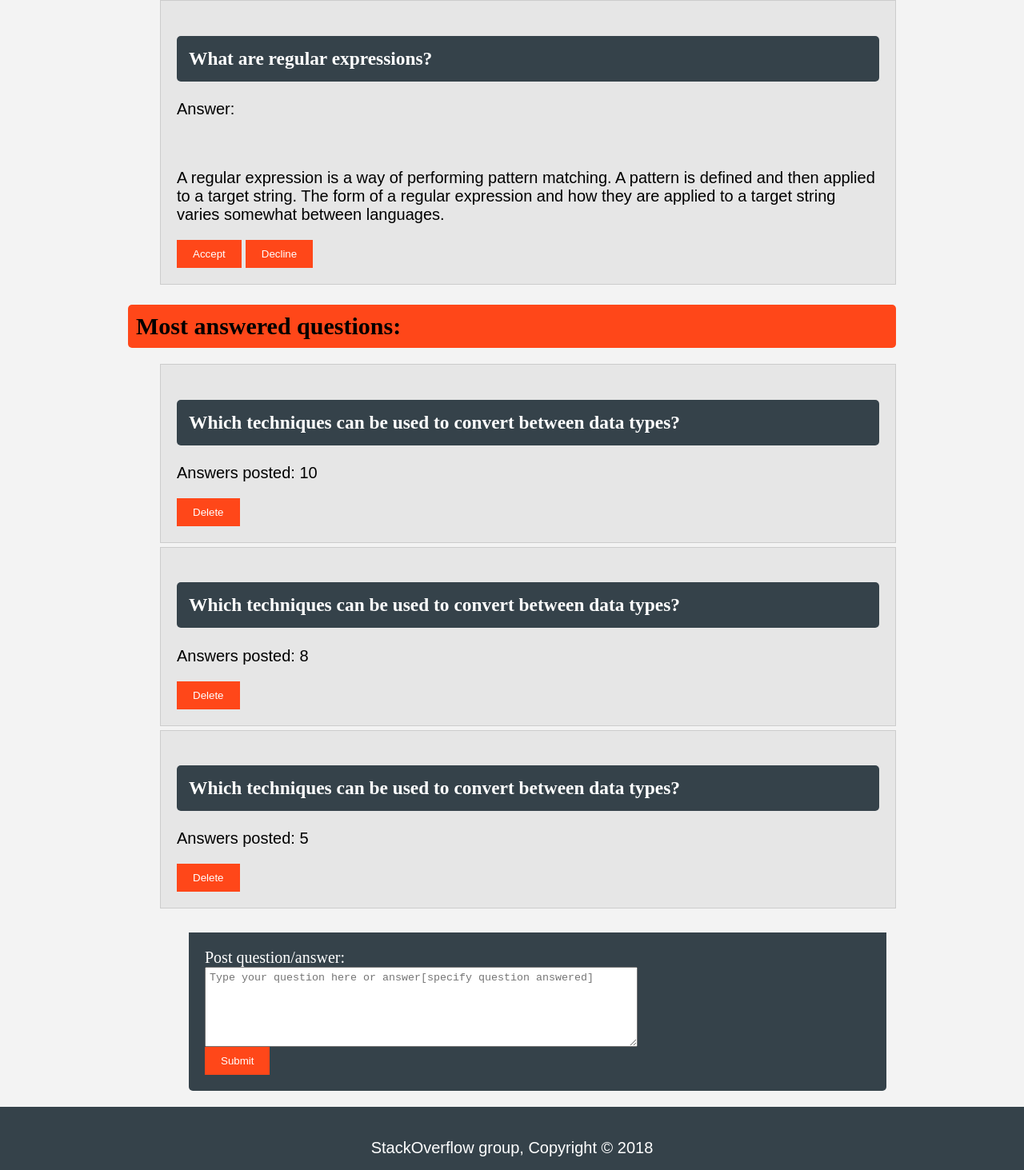
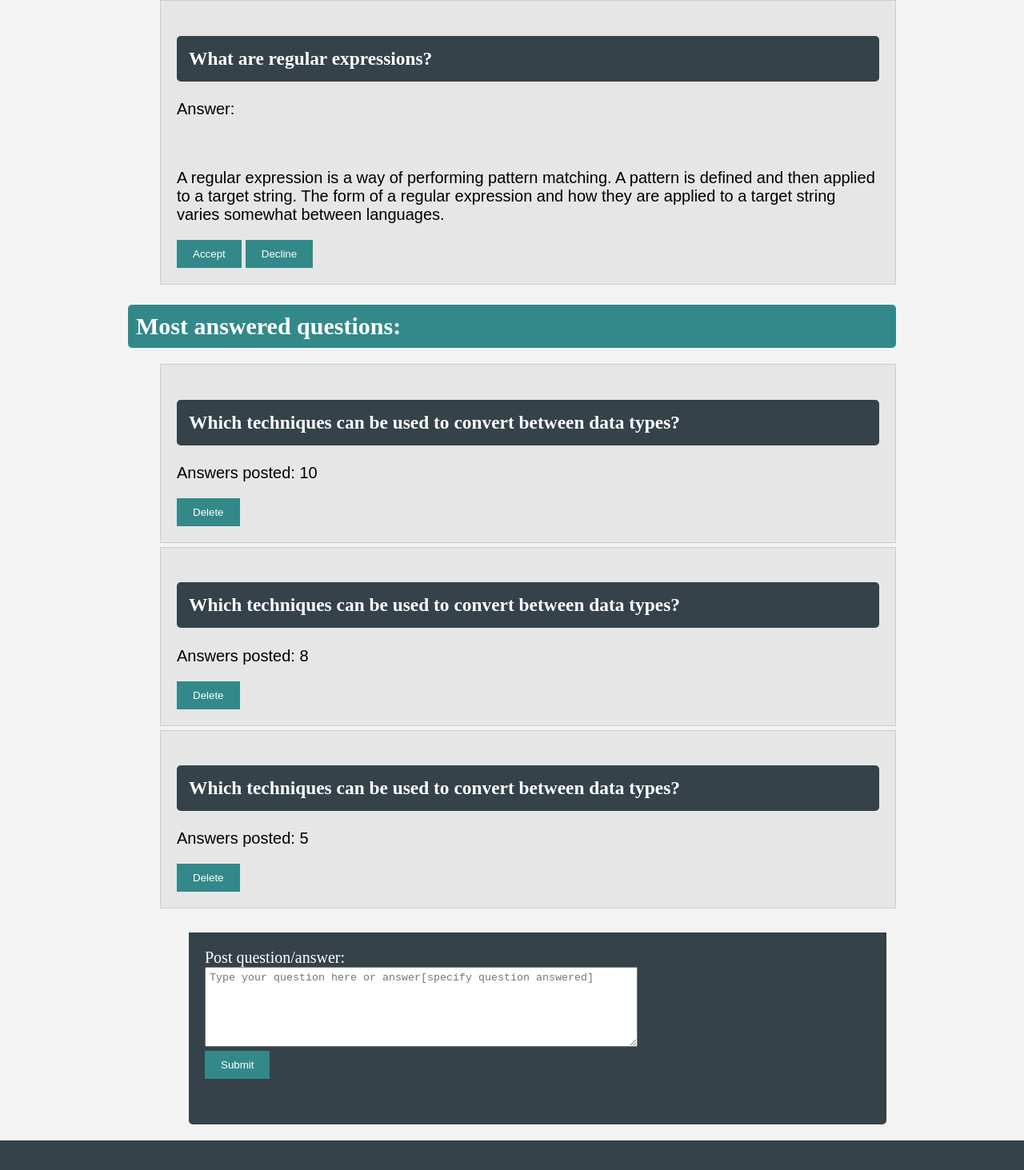
Before and after one commit to billkabanga/StackOverflow-lite, a plain HTML site: page profile.html in a window 1280 px wide. Shown: the part 687-2150 px from the top of the page at 80% size. Drawn offline with Linux system fonts and the light colour scheme.

Commit message:
Modifies the styles file

```diff
--- a/style.css
+++ b/style.css
@@ -3,7 +3,7 @@ body{
     padding: 0;
     font-size: 20px;
     background: #f3f3f3;
-    color: darkrey;
+
 
 }
 /*----global stuff------*/
@@ -16,7 +16,7 @@ body{
 
 .button_i{
     height: 35px;
-    background: #ff4719;
+    background: #338989;
     border: 0;
     padding-left: 20px;
     padding-right: 20px;
@@ -115,10 +115,11 @@ p a{
 
 /* -----CONTENT------ */
 .content h2{
-    background: #ff4719;
+    background: #338989;
     padding: 10px;
     border-radius: 5px;
     margin-bottom: 20px;
+    color: white;
 }
 
 .content section{
@@ -261,15 +262,16 @@ ul#answers li h3{
 }
 
 #answer_list h1{
-    background: #ff4719;
+    background: #338989;
     padding: 10px;
     border-radius: 5px;
     margin-bottom: 20px;
+    color: white;
 }
 
 .accept{
     height: 35px;
-    background: #ff4719;
+    background: #338989;
     border: 0;
     padding-left: 20px;
     padding-right: 20px;
@@ -285,6 +287,8 @@ ul#answers li h3{
     margin-left: 236px;
     border-bottom-left-radius: 5px;
     border-bottom-right-radius: 5px;
+    height: 200px;
+
 
 }
 
@@ -293,7 +297,18 @@ ul#answers li h3{
     width: 65%;
     padding: 5px;
     float: left;
+    display: block;
 }
+
+#post .button_i{
+    position: relative;
+    margin-top: 5px;
+}
+
+#post .button_i:hover{
+    font-weight: bold;
+}
+
 
 @media(max-width: 768px){
     header .brand,
```
